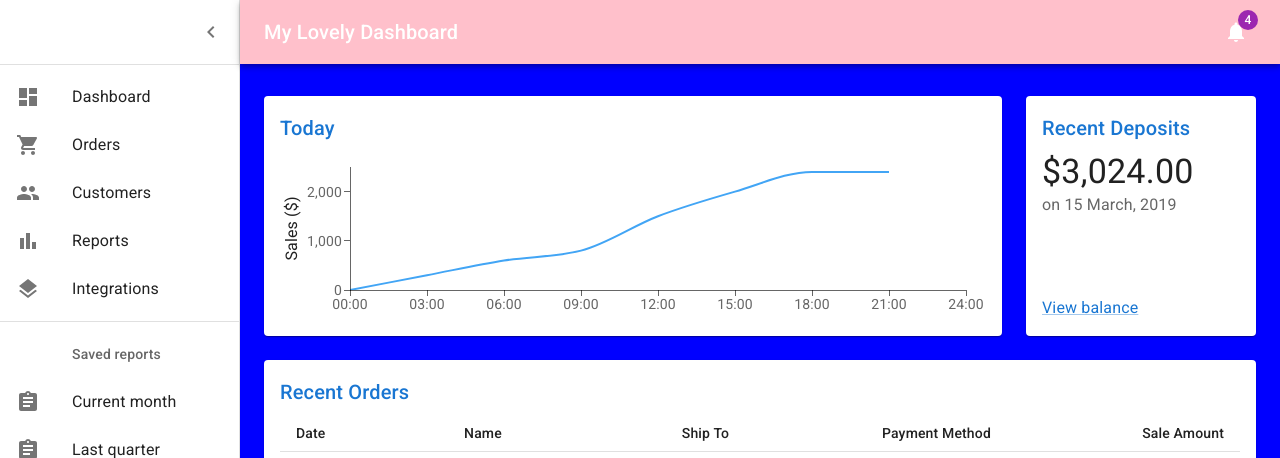
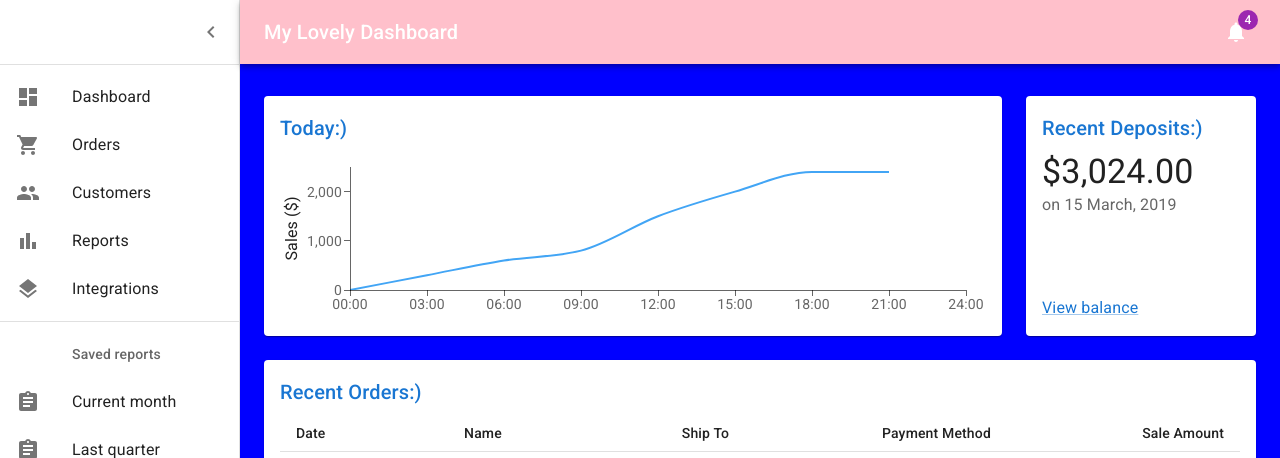
Before and after one commit to TatsianaLohinava/visual-testing-tools, a React (Vite) app: page / in a window 1280 px wide. Shown: the top 458 px of the page. Built offline with nearby package versions, Linux system fonts and the light colour scheme.

Commit message:
mock dynamic elements

```diff
--- a/src/Dashboard.tsx
+++ b/src/Dashboard.tsx
@@ -155,7 +155,7 @@ export default function Dashboard() {
           </List>
         </Drawer>
         <Box
-          data-happo-hide
+          data-happo-hide=""
           component="main"
           sx={{
             backgroundColor: 'blue',
--- a/src/Title.tsx
+++ b/src/Title.tsx
@@ -8,7 +8,7 @@ interface TitleProps {
 export default function Title(props: TitleProps) {
   return (
     <Typography component="h2" variant="h6" color="primary" gutterBottom>
-      {props.children}
+      {props.children}:)
     </Typography>
   );
 }
```
Also changed, not shown: 1 other file (tests, documents, lock files or other folders).
